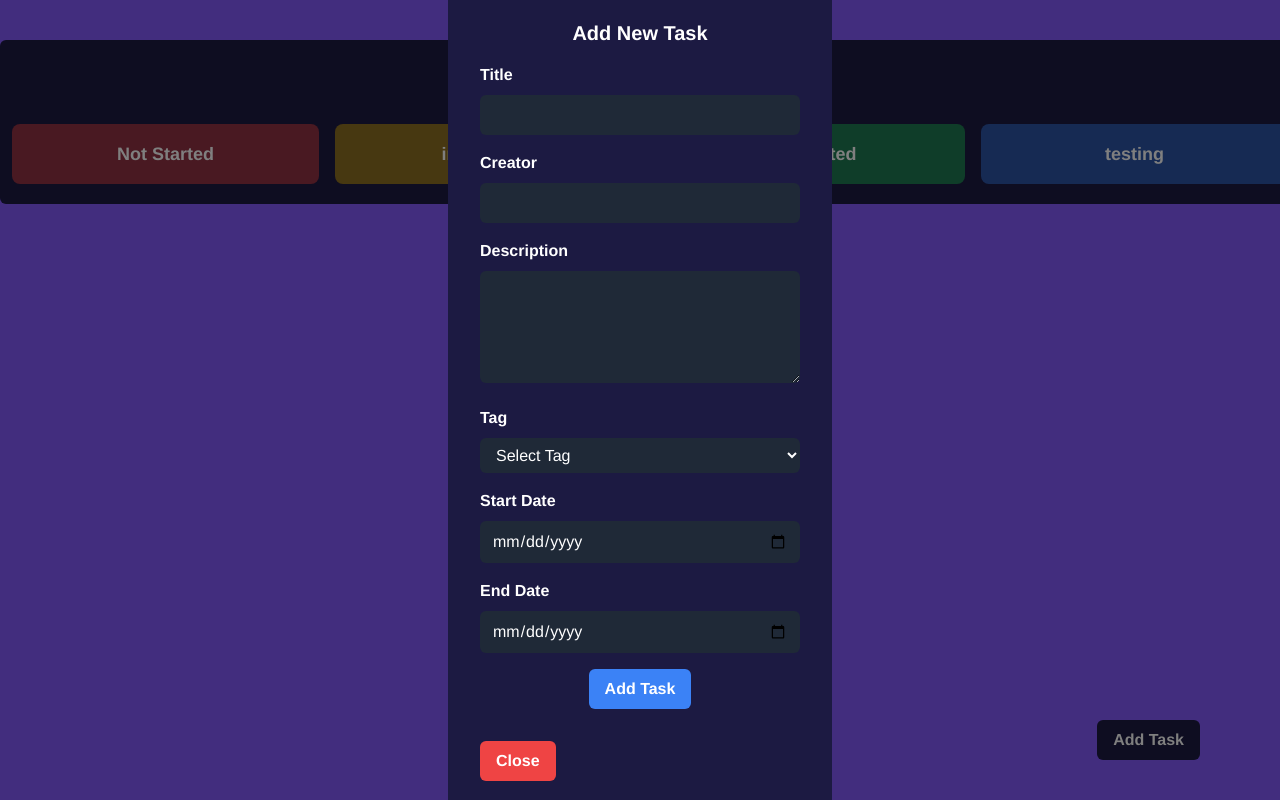
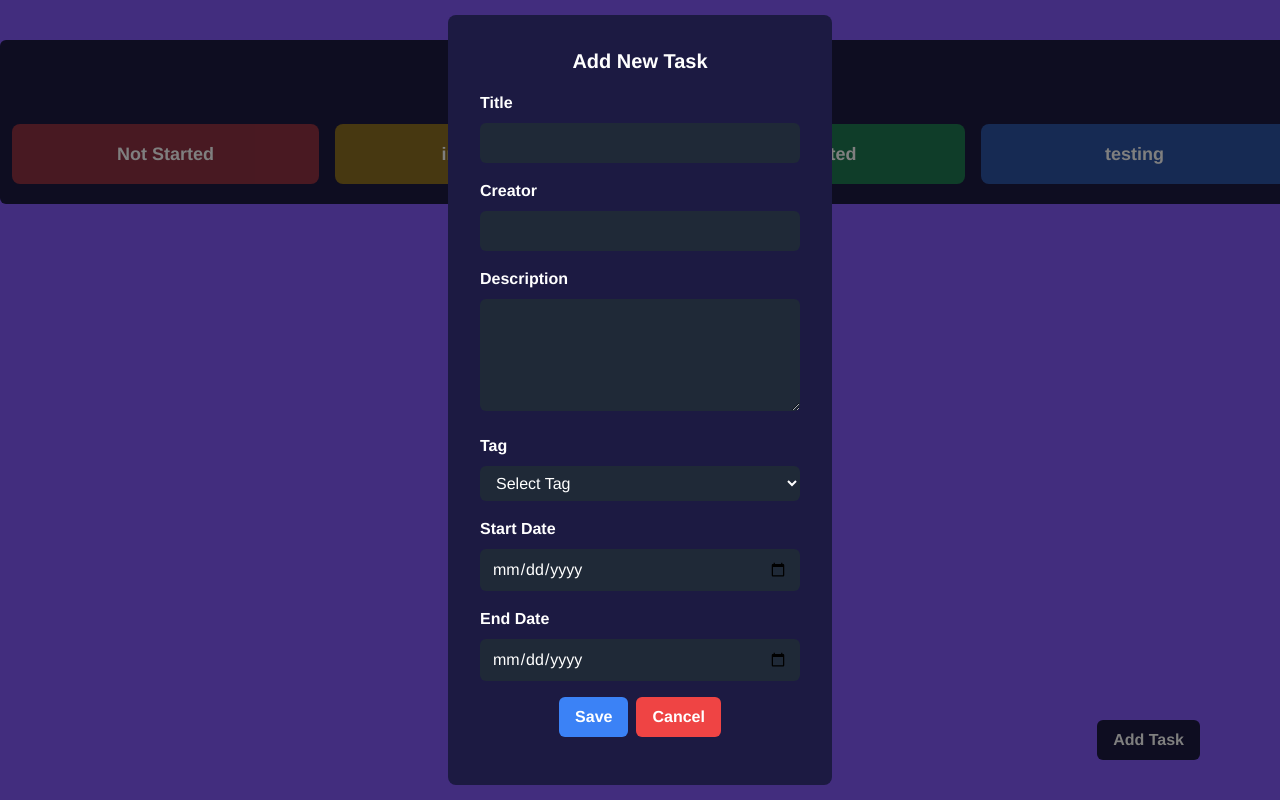
Before and after one commit to DesertFoox/todolist, a React (Vite) app: page / in a window 1280 px wide. Both pictures are taken after a click on the button "Add Task". Built offline with nearby package versions, Linux system fonts and the light colour scheme.

Commit message:
fix cancel button

```diff
--- a/src/components/addTaskForm/addTaskForm.tsx
+++ b/src/components/addTaskForm/addTaskForm.tsx
@@ -5,10 +5,11 @@ import ITaskInterface from "../../core/interfaces/ITaskInterface";
 import validationSchema from "../../core/validations/TaskFormValidation";
 
 interface AddTaskFormProps {
+  closeModal: any;
   onAddTask: (task: ITaskInterface) => void;
 }
 
-const AddTaskForm: React.FC<AddTaskFormProps> = ({ onAddTask }) => {
+const AddTaskForm: React.FC<AddTaskFormProps> = ({ onAddTask, closeModal }) => {
   const {
     register,
     handleSubmit,
@@ -140,11 +141,19 @@ const AddTaskForm: React.FC<AddTaskFormProps> = ({ onAddTask }) => {
         )}
       </div>
       <div className="flex justify-center">
-        <input
+        <button
           type="submit"
-          value={"Add Task"}
           className="px-4 py-2 bg-blue-500 hover:bg-blue-600 text-white font-bold rounded-md focus:outline-none"
-        />
+        >
+          Save
+        </button>
+        <button
+          type="button"
+          onClick={closeModal}
+          className="px-4 py-2 bg-red-500 hover:bg-red-600 text-white font-bold rounded-md focus:outline-none ml-2"
+        >
+          Cancel
+        </button>
       </div>
     </form>
   );
--- a/src/components/addTaskModal/AddTaskModal.tsx
+++ b/src/components/addTaskModal/AddTaskModal.tsx
@@ -25,19 +25,14 @@ const AddTaskModal: React.FC<AddTaskModalProps> = ({ onAddTask }) => {
       >
         Add Task
       </button>
+
       {isModalOpen && (
         <div className="fixed inset-0 flex items-center justify-center z-10 bg-black bg-opacity-50">
           <div className="bg-[#1C1A42] p-8 rounded-lg w-96">
             <h2 className="text-xl font-bold text-center text-white mb-4">
               Add New Task
             </h2>
-            <AddTaskForm onAddTask={onAddTask} />
-            <button
-              onClick={closeModal}
-              className="mt-4 px-4 py-2 bg-red-500 hover:bg-red-600 text-white font-bold rounded-md focus:outline-none"
-            >
-              Close
-            </button>
+            <AddTaskForm onAddTask={onAddTask} closeModal={closeModal} />
           </div>
         </div>
       )}
```
